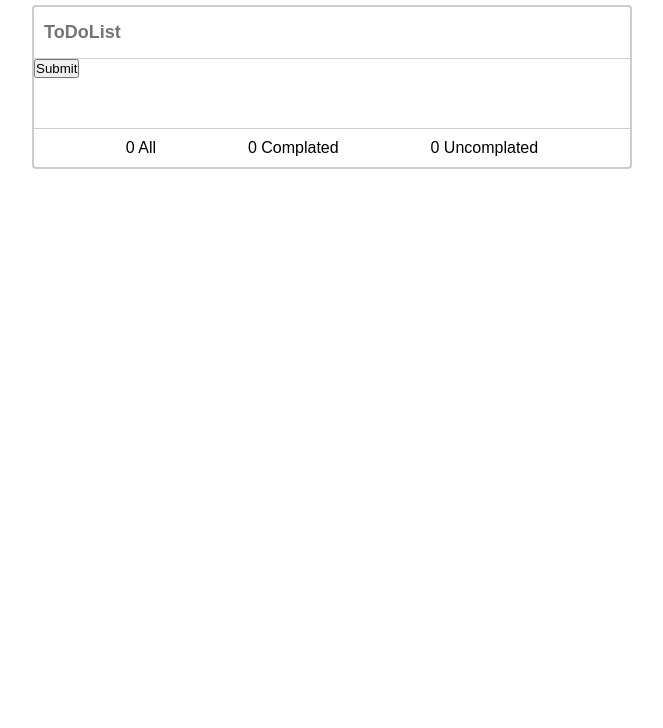
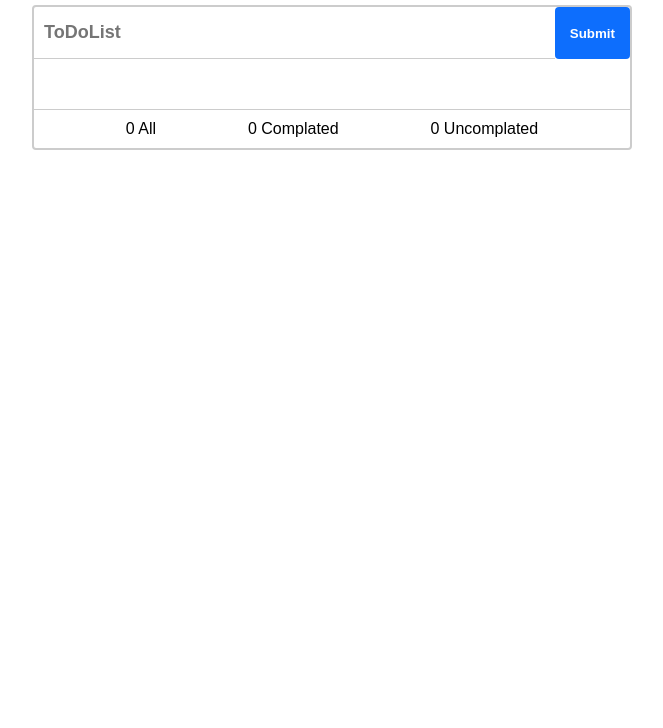
Before and after one commit to dastanAmanov/todolist-js, a plain HTML site: page index.html in a window 1280 px wide. Shown: the part 72-800 px from the top of the page, without its empty margins (308-971 px from the left). Drawn offline with Linux system fonts and the light colour scheme.

Commit message:
Update style.css

```diff
--- a/css/style.css
+++ b/css/style.css
@@ -20,6 +20,10 @@
     border: 2px solid #ccc;
     border-radius: 4px;
 }
+form {
+    display: flex;
+    justify-content: center;
+}
 form input{
     width: 100%;
     padding: 15px 10px;
@@ -29,6 +33,15 @@ form input{
     font-weight: 600;
     font-size: 18px;
     background-color: transparent;
+}
+form .btn{
+    border: none;
+    padding: 10px 15px;
+    border-radius: 4px;
+    color: #fff;
+    background-color: #0D6EFD;
+    font-weight: 600;
+    font-family: sans-serif;
 }
 ul{
     min-height: 50px;
```
